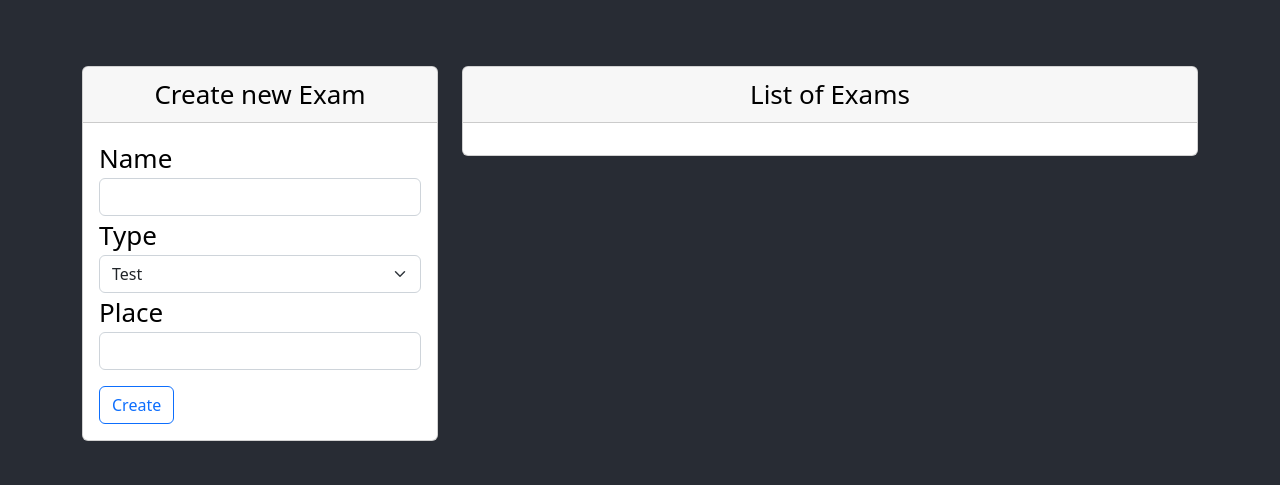
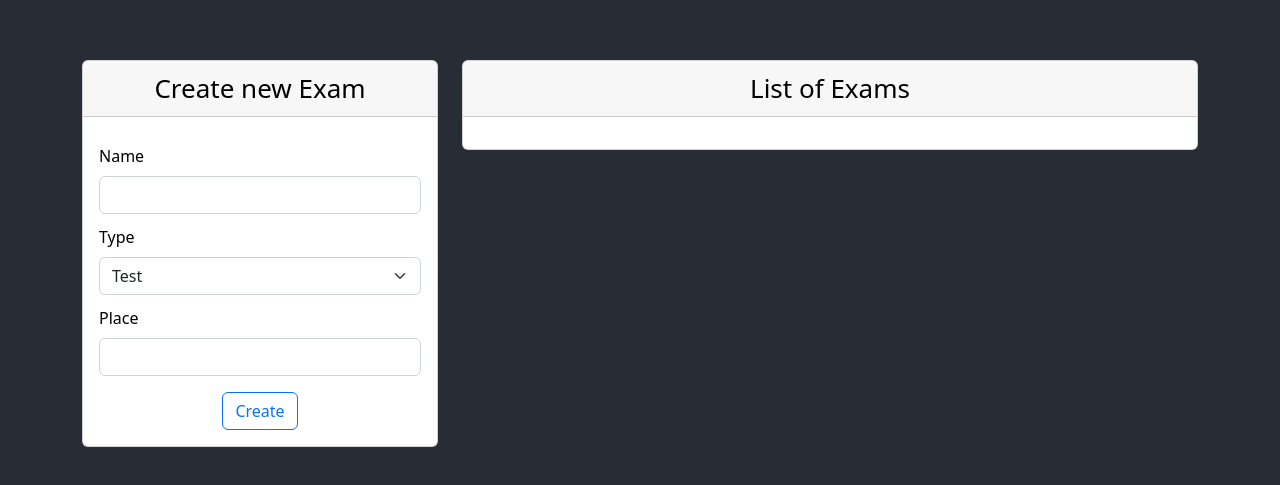
Before and after one commit to LeoGytis/react_start, a React (Create React App) app: page / in a window 1280 px wide. Shown: the part 147-632 px from the top of the page. Built offline with nearby package versions, Linux system fonts and the light colour scheme.

Commit message:
css edit

```diff
--- a/src/App.jsx
+++ b/src/App.jsx
@@ -3,7 +3,7 @@ import "./crud.scss";
 import { useEffect, useState } from "react";
 import Create from "./Components/crud/Create";
 import List from "./Components/crud/List";
-import { create, read, remove } from "./Functions/localStorage";
+import { create, read, remove, edit } from "./Functions/localStorage";
 
 function App() {
     const [lastUpdate, setLastUpdate] = useState(Date.now());
--- a/src/Components/crud/Create.jsx
+++ b/src/Components/crud/Create.jsx
@@ -1,6 +1,6 @@
 import { useState } from "react";
 
-function Create({createData}) {
+function Create({ createData }) {
     const [name, setName] = useState("");
     const [type, setType] = useState("1");
     const [place, setPlace] = useState("");
@@ -19,7 +19,7 @@ function Create({createData}) {
                 <div className="card-header">Create new Exam</div>
                 <div className="card-body text-start">
                     <div className="form-group">
-                        <label>Name</label>
+                        <label className="form-label fs-6">Name</label>
                         <input
                             type="text"
                             className="form-control"
@@ -28,7 +28,7 @@ function Create({createData}) {
                         />
                     </div>
                     <div className="form-group">
-                        <label>Type</label>
+                        <label className="form-label fs-6">Type</label>
                         <select
                             className="form-select"
                             onChange={(e) => setType(e.target.value)}
@@ -40,7 +40,7 @@ function Create({createData}) {
                         </select>
                     </div>
                     <div className="form-group">
-                        <label>Place</label>
+                        <label className="form-label fs-6">Place</label>
                         <input
                             type="text"
                             className="form-control"
@@ -48,6 +48,7 @@ function Create({createData}) {
                             value={place}
                         />
                     </div>
+                    <div className="d-flex justify-content-center">
                         <button
                             type="button"
                             className="btn btn-outline-primary mt-3"
@@ -58,6 +59,7 @@ function Create({createData}) {
                     </div>
                 </div>
             </div>
+        </div>
     );
 }
 export default Create;
--- a/src/Functions/localStorage.js
+++ b/src/Functions/localStorage.js
@@ -32,3 +32,14 @@ export function remove({id}) {
     data = JSON.stringify(data);
     localStorage.setItem(key, data);
 }
+
+export function edit(obj) {
+    let data = localStorage.getItem(key);
+    if (null === data) {
+        data = JSON.stringify([]);
+    }
+    data = JSON.parse(data);
+    data = data.map(oldObject => oldObject.id !== obj.id ? oldObject : obj);
+    data = JSON.stringify(data);
+    localStorage.setItem(key, data);
+}
```
Lines whose indentation alone changed are shown as unchanged.
